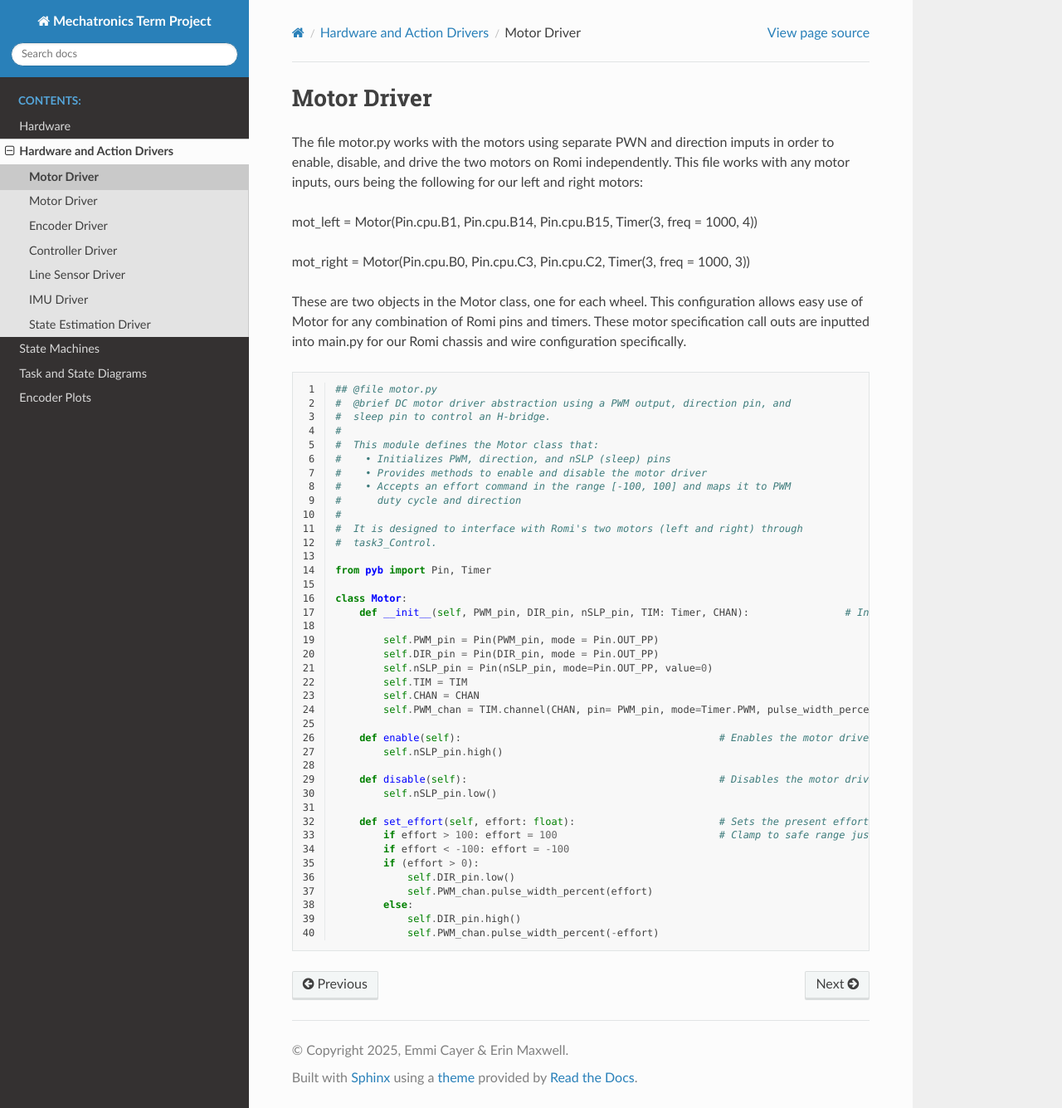
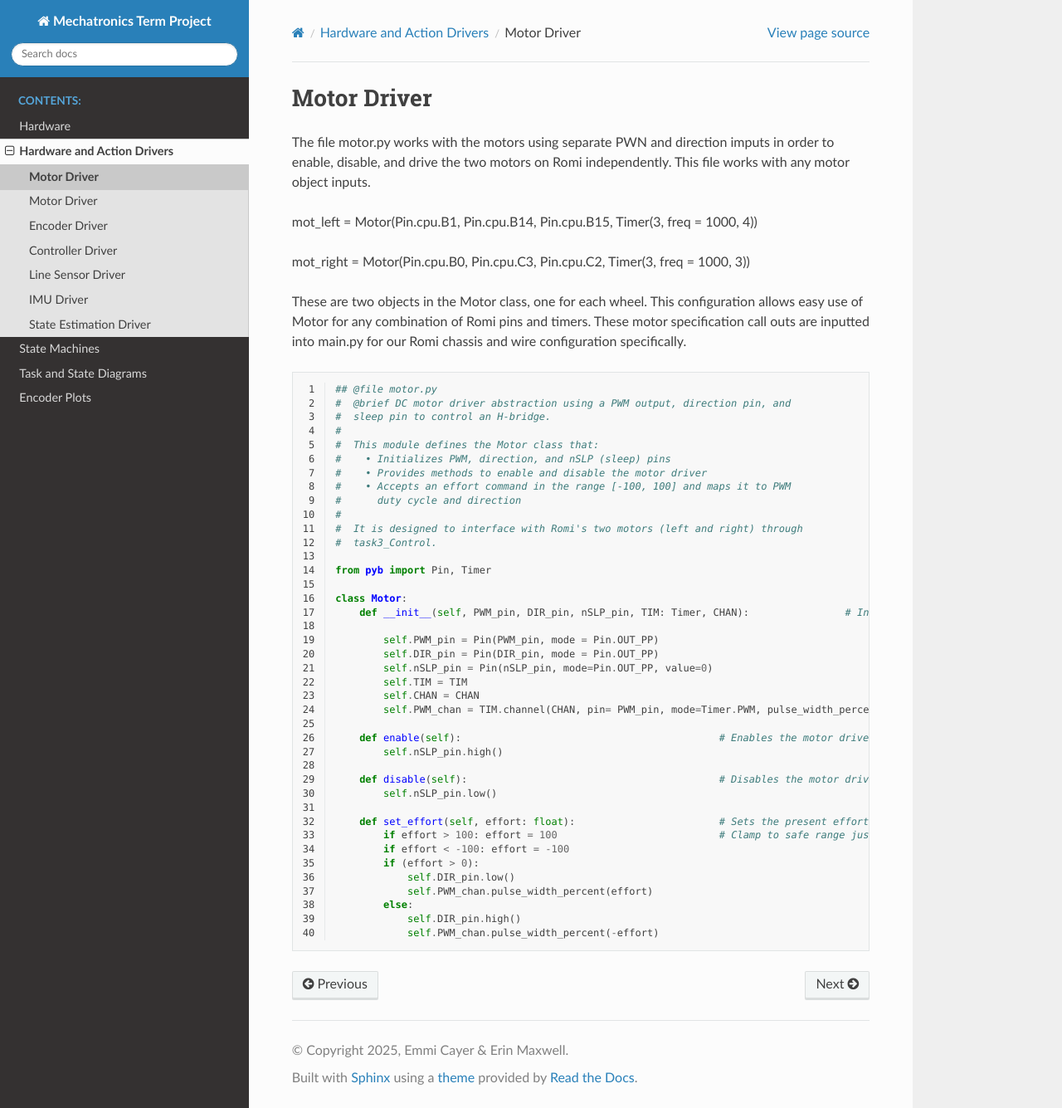
Before and after one commit to emmicayer/Mechatronics-Repository, a Sphinx documentation site: the page built from docs/motor.rst, in a window 1280 px wide and 1335 px high. Shown: the whole window at 83% size. Built offline with Sphinx 7.4.7 and the Read the Docs theme 3.1.0, drawn with Linux system fonts in a browser that asks for light colours; pages that are not in the unit, such as notebooks, are missing from menus.

Commit message:
Update motor.rst

```diff
--- a/docs/motor.rst
+++ b/docs/motor.rst
@@ -1,7 +1,7 @@
 Motor Driver
 =====
 
-The file motor.py works with the motors using separate PWN and direction imputs in order to enable, disable, and drive the two motors on Romi independently. This file works with any motor inputs, ours being the following for our left and right motors:
+The file motor.py works with the motors using separate PWN and direction imputs in order to enable, disable, and drive the two motors on Romi independently. This file works with any motor object inputs.
 
 mot_left = Motor(Pin.cpu.B1, Pin.cpu.B14, Pin.cpu.B15, Timer(3, freq = 1000, 4))
 
```
